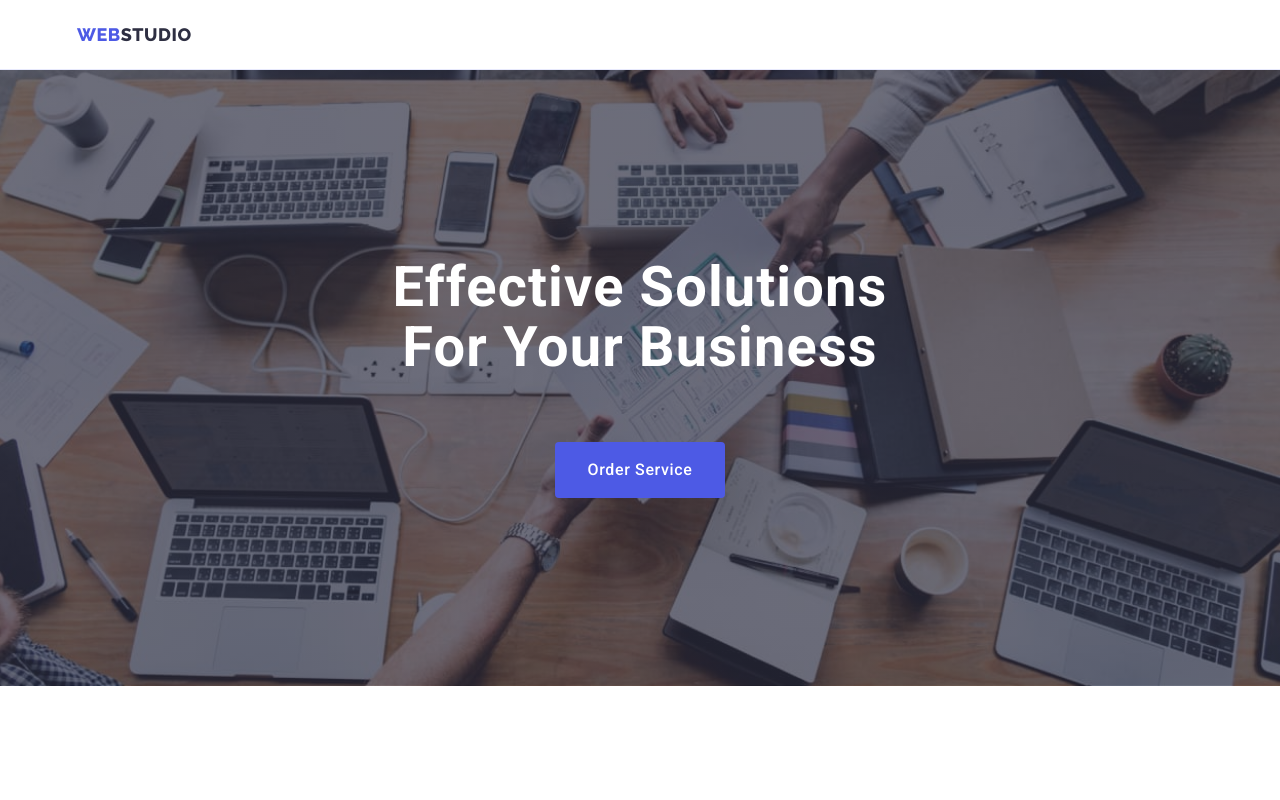
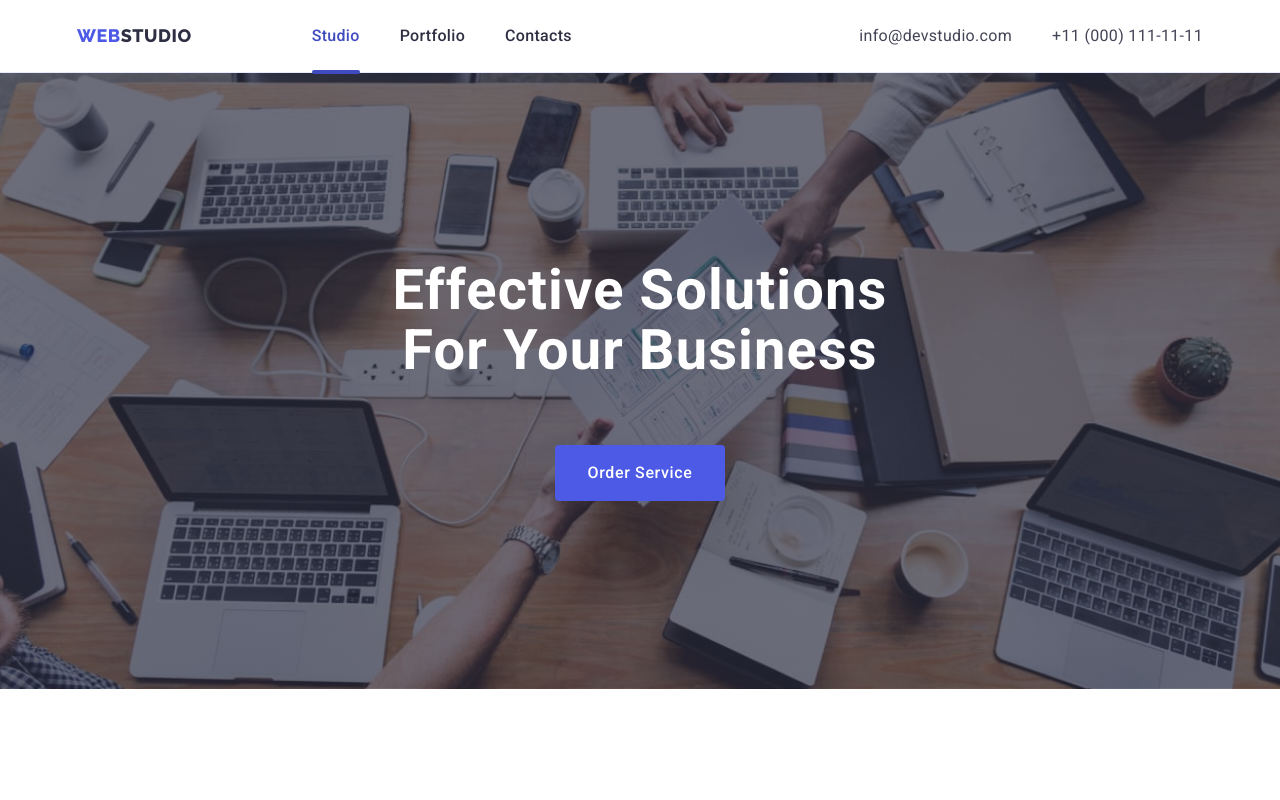
Before and after one commit to NepalMan/goit-markup-hw-06, a plain HTML site: page index.html in a window 1280 px wide. Shown: the top 800 px of the page. Drawn offline with nearby package versions, Linux system fonts and the light colour scheme.

Commit message:
hw-6-header-maybe-done

```diff
--- a/css/styles-media.css
+++ b/css/styles-media.css
@@ -4,8 +4,97 @@
 
 @media screen and (min-width: 768px) {
     .container {max-width: 768px;
-    padding-left: 0;
-  padding-right: 0;}
+    padding-left: 16px;
+  padding-right: 16px;}
+
+  .mob-menu {
+    display: none;
+  }
+
+  .mob-menu-open {display: none;}
+
+  .header-logo {margin-right: 120px;}
+
+  .address {display: flex;}
+
+  .header-navigation {
+    display: flex;
+    align-items: center;
+    margin-right: auto;
+    padding-top: 24px;
+    padding-bottom: 24px;
+  }
+
+  .header-list {
+    display: flex;
+    gap: 40px;
+  }
+
+  .header-link {
+    color: var(--btn-color);
+    font-weight: 500;
+    font-size: 16px;
+    line-height: 1.5;
+    letter-spacing: 0.02em;
+    transition: color 250ms cubic-bezier(0.4, 0, 0.2, 1);
+  }
+
+  .header-link:hover {
+    color: var(--btn-push-color);
+  }
+
+  .header-link:focus {
+    color: var(--btn-push-color);
+  }
+
+  .header-link-active {
+    position: relative;
+    color: #404bbf;
+  }
+
+  .header-link-active::after {
+    position: absolute;
+    content: "";
+    left: 0;
+    top: 44px;
+    width: 100%;
+    height: 4px;
+    background-color: #404bbf;
+    border-radius: 2px;
+  }
+
+  .address {
+    font-style: normal;
+  }
+
+  .address-list {
+    display: inline-block;
+    gap: 40px;
+  }
+
+  .address-item {
+    padding-bottom: 12px;
+  }
+
+  .address-link {
+    font-style: normal;
+    font-weight: 400;
+    font-size: 12px;
+    line-height: 1.16;
+    letter-spacing: 0.02em;
+    color: var(--subscribe-text-color);
+    transition-property: color;
+    transition-duration: 250ms;
+    transition-timing-function: cubic-bezier(0.4, 0, 0.2, 1);
+  }
+
+  .address-link:hover {
+    color: var(--btn-push-color);
+  }
+
+  .address-link:focus {
+    color: var(--btn-push-color);
+  }
 
 
     .title {
@@ -85,6 +174,14 @@ margin-bottom: 0;}
     .container {max-width: 1158px;
     padding-left: 16px;
   padding-right: 16px;}
+
+  .address-list {
+    display: flex;}
+
+  .address-item {padding-bottom: 0;}
+
+  .address-link {font-size: 16px;
+    line-height: 1.5;}
 
 
     .title {
```
